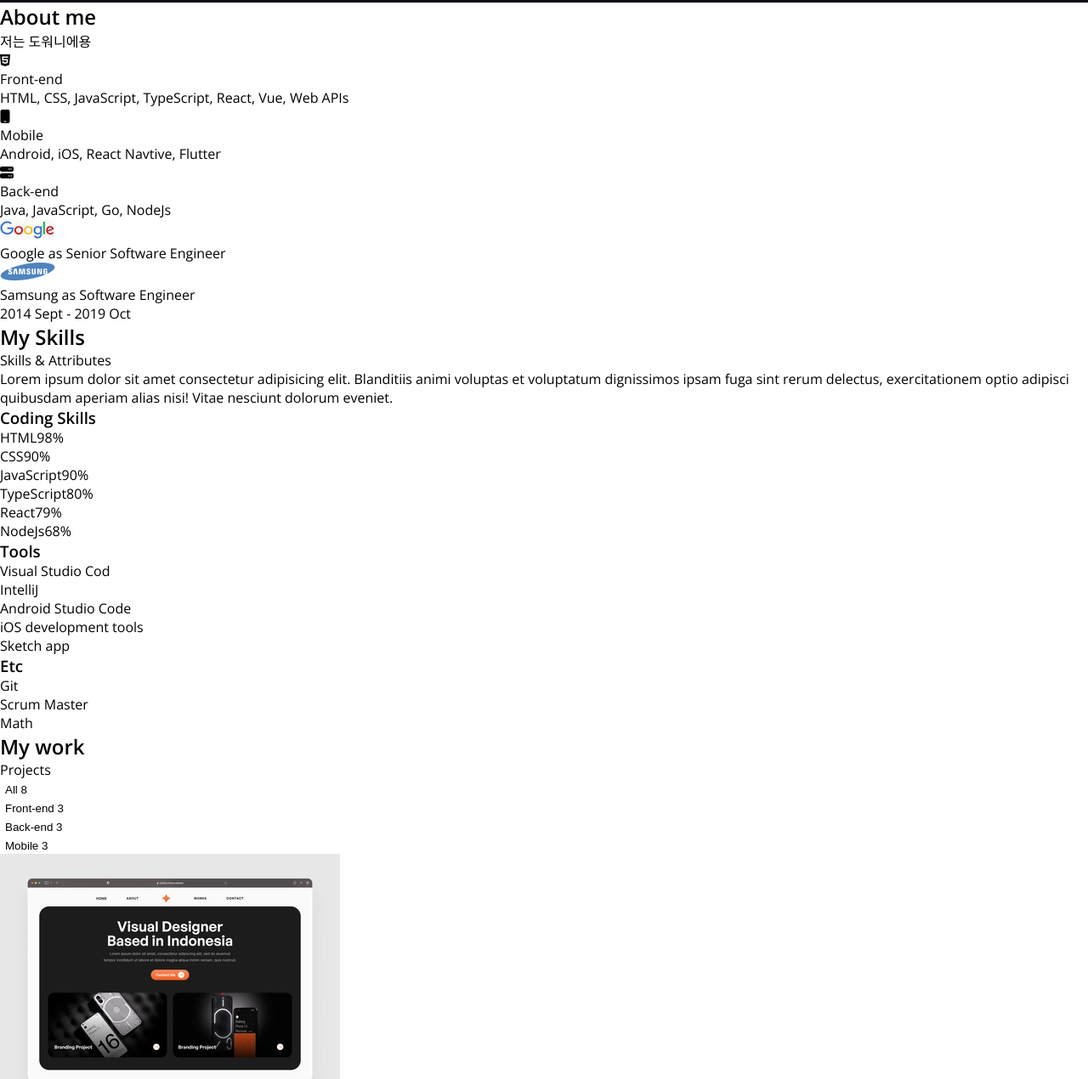
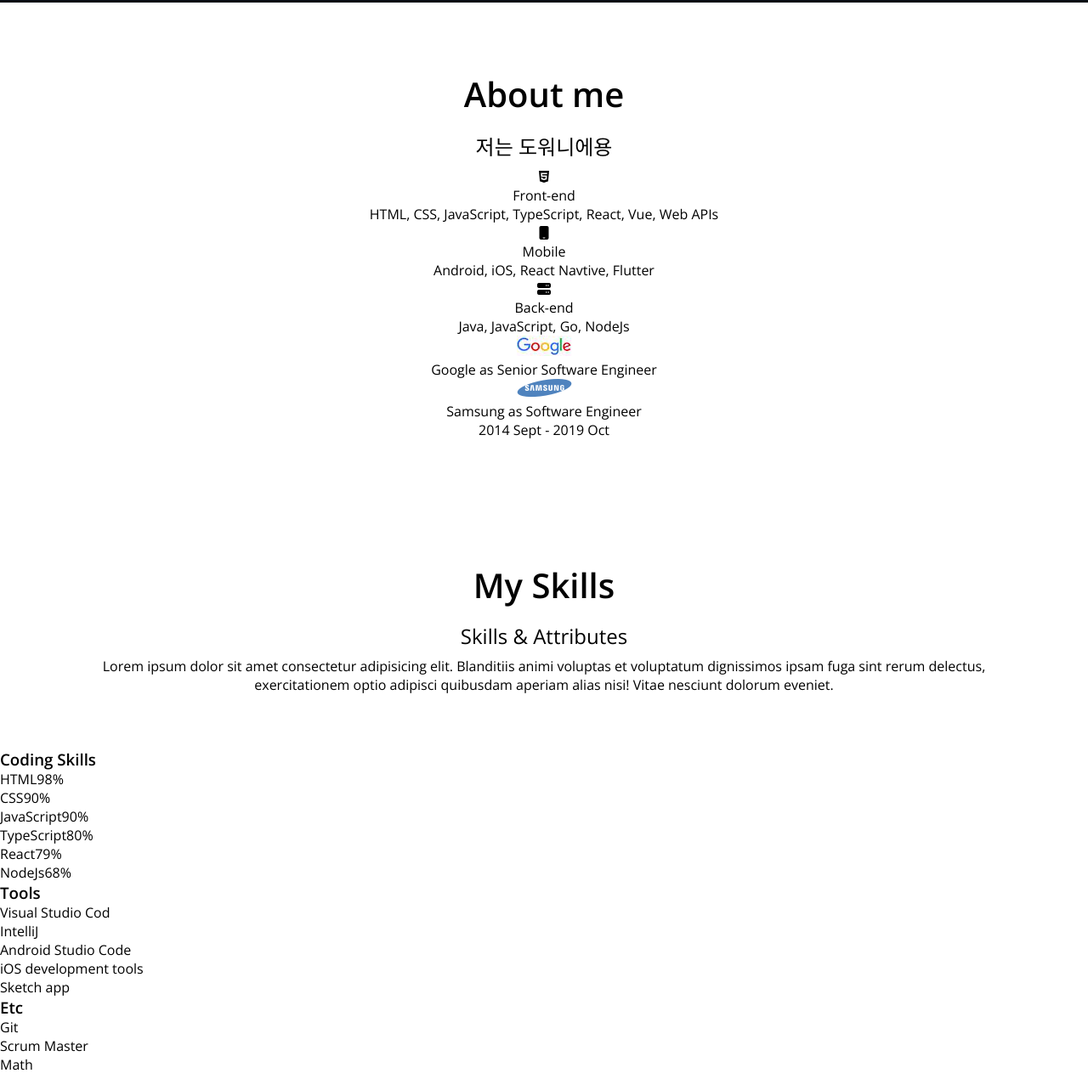
Before and after one commit to dowonee/portfolio, a plain HTML site: page index.html in a window 1280 px wide. Shown: the part 720-1990 px from the top of the page at 85% size. Drawn offline with nearby package versions, Linux system fonts and the light colour scheme.

Commit message:
CSS-Common

```diff
--- a/css/style.css
+++ b/css/style.css
@@ -50,6 +50,22 @@
 
 button:focus {
   outline: 1px solid var(--color-accent);
+}
+
+/* Common */
+.section {
+  padding: 4rem;
+  text-align: center;
+}
+
+.title {
+  font-size: 2.5rem;
+  margin: 1rem 0;
+}
+
+.description {
+  font-size: 1.5rem;
+  margin: 0.5rem 0;
 }
 
 /* Header */
--- a/index.html
+++ b/index.html
@@ -57,9 +57,9 @@
         <a class="home__contact" href="#contact">Contact</a>
       </section>
       <!--About-->
-      <section id="about">
-        <h2>About me</h2>
-        <p>저는 도워니에용</p>
+      <section id="about" class="section">
+        <h2 class="title">About me</h2>
+        <p class="description">저는 도워니에용</p>
         <ul>
           <li>
             <i class="fa-brands fa-html5"></i>
@@ -95,9 +95,9 @@
         </ul>
       </section>
       <!--Skills-->
-      <section id="skills">
-        <h2>My Skills</h2>
-        <p>Skills & Attributes</p>
+      <section id="skills" class="section">
+        <h2 class="title">My Skills</h2>
+        <p class="description">Skills & Attributes</p>
         <p>Lorem ipsum dolor sit amet consectetur adipisicing elit. Blanditiis animi voluptas et voluptatum dignissimos ipsam fuga sint rerum delectus, exercitationem optio adipisci quibusdam aperiam alias nisi! Vitae nesciunt dolorum eveniet.</p>
       </section>
       <div>
@@ -150,9 +150,9 @@
         </section>
       </div>
       <!--Work-->
-      <section id="work">
-        <h2>My work</h2>
-        <p>Projects</p>
+      <section id="work" class="section">
+        <h2 class="title">My work</h2>
+        <p class="description">Projects</p>
         <ul>
           <li><button>All <span>8</span></button></li>
           <li><button>Front-end <span>3</span></button></li>
@@ -229,9 +229,9 @@
         </ul>
       </section>
       <!--Testimoials-->
-      <section id="testimoial">
-        <h2>Testimonial</h2>
-        <p>See what they say about me</p>
+      <section id="testimoial" class="section">
+        <h2 class="title">Testimonial</h2>
+        <p class="description">See what they say about me</p>
         <ul>
           <li><img src="images/testimonials/people1.webp" alt="people1">
           <div>
@@ -267,9 +267,9 @@
       </aside>
     </main>
     <!--Footer-->
-    <footer id="contact">
-      <h2>Let&#39;s talk</h2>
-      <p>sssjdw@naver.com</p>
+    <footer id="contact" class="section">
+      <h2 class="title">Let&#39;s talk</h2>
+      <p class="description">sssjdw@naver.com</p>
       <ul>
         <li><a href="https://github.com/dowonee" target ="_blank" title="my github link"><i class="fa-brands fa-github"></i></a>
         </li>
```
